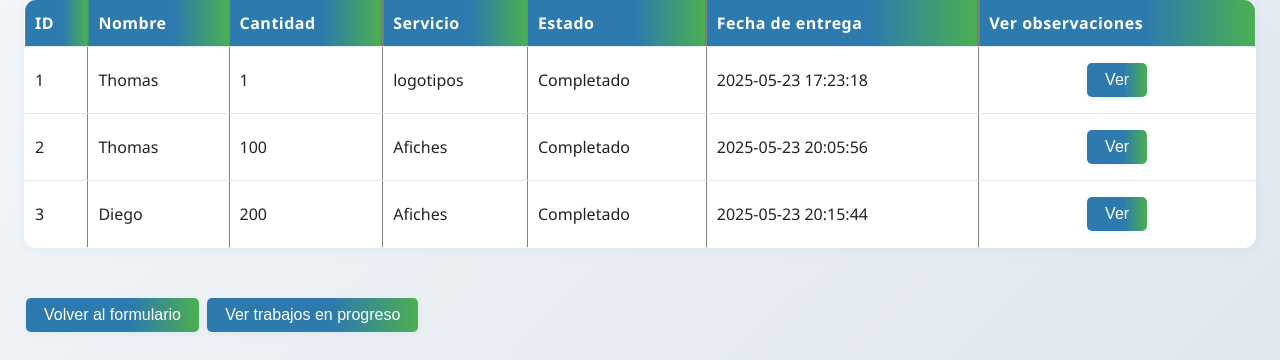
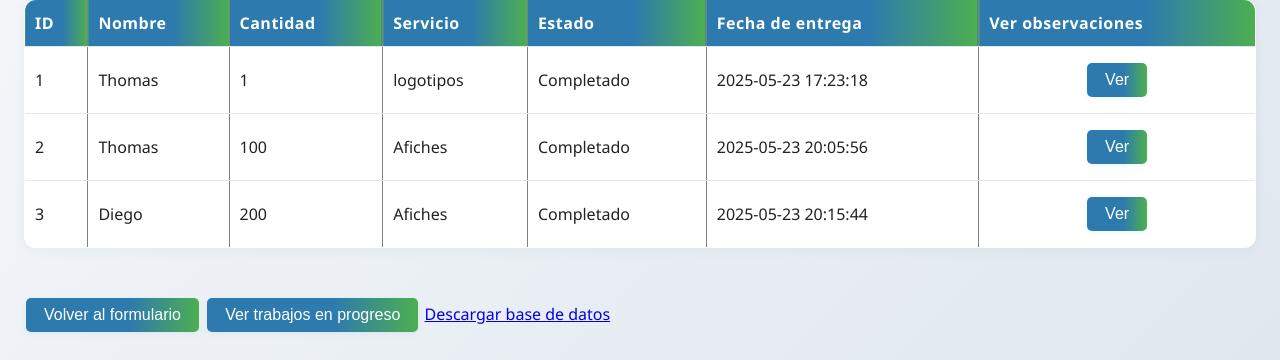
Before and after one commit to Tburgos11/pagina_web_rv, a Flask app: page /registros in a window 1280 px wide. Shown: the part 476-836 px from the top of the page. Run offline with Flask 3, Linux system fonts and the light colour scheme; a user stored in the database is signed in; data comes from the database, SQL or seed files in the repository.

```diff
--- a/app.py
+++ b/app.py
@@ -3,7 +3,7 @@ import sqlite3
 import json
 import datetime
 
-from flask import Flask, render_template, request, redirect, url_for, flash
+from flask import Flask, render_template, request, redirect, url_for, flash, send_file
 from flask_login import LoginManager, UserMixin, login_user, login_required, logout_user, current_user
 from werkzeug.security import check_password_hash
 
@@ -339,6 +339,11 @@ def guardar_cliente():
     flash('¡Cliente guardado exitosamente!', 'success')
     return redirect(url_for('progreso'))
 
+@app.route('/descargar_db')
+@login_required
+def descargar_db():
+    return send_file('database.db', as_attachment=True)
+
 
 if __name__ == "__main__":
     init_db()  # Asegura que las tablas existen antes de correr la app
--- a/templates/registros.html
+++ b/templates/registros.html
@@ -60,6 +60,7 @@
 <br>
 <button onclick="window.location.href='/'">Volver al formulario</button>
 <button onclick="window.location.href='/usuarios'">Ver trabajos en progreso</button>
+<a href="{{ url_for('descargar_db') }}" class="btn-descargar-db">Descargar base de datos</a>
 
 <!-- Modal para mostrar observaciones -->
 <div id="modalObservacion" style="display:none; position:fixed; top:0; left:0; width:100vw; height:100vh; background:rgba(0,0,0,0.5); align-items:center; justify-content:center;">
```
